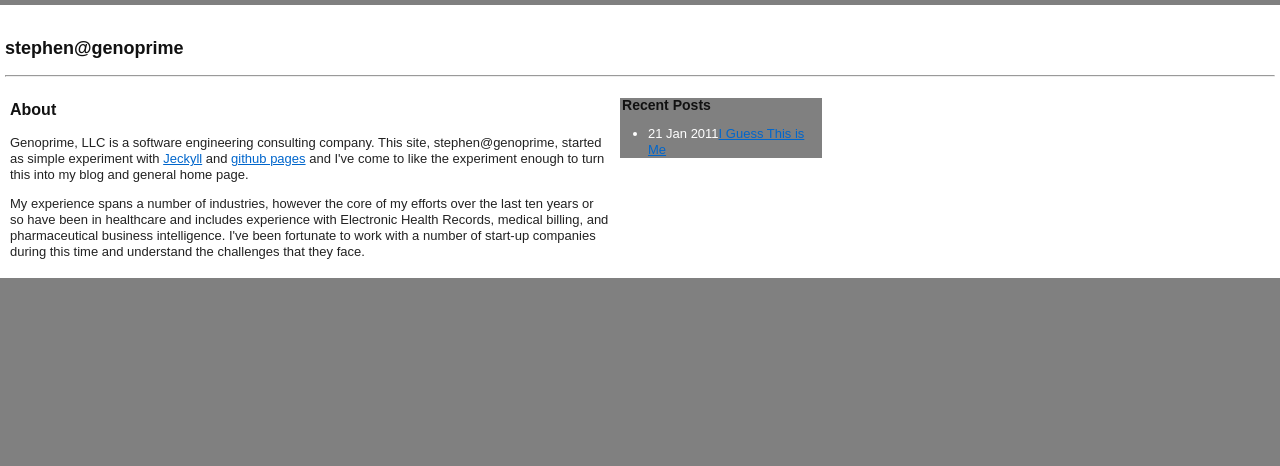
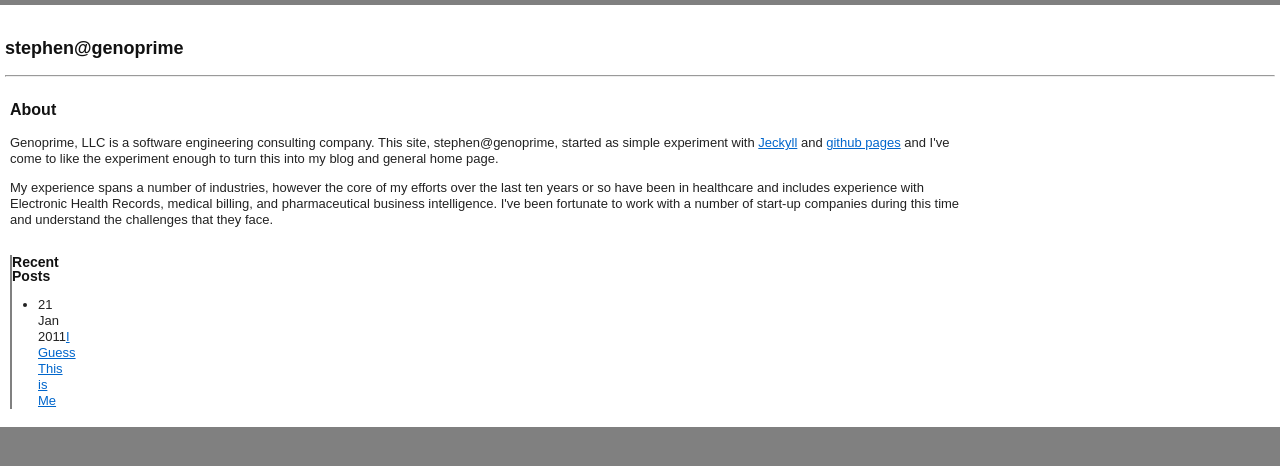
Before and after one commit to spmallette/spmallette.github.com, a Jekyll site: the page built from index.html, in a window 1280 px wide. Shown: the top 466 px of the page. Built offline with Jekyll 4.4.1, drawn with Linux system fonts in a browser that asks for light colours; Markdown is read by kramdown in place of the engine named in the settings.

Commit message:
trying something

```diff
--- a/css/site.css
+++ b/css/site.css
@@ -4,11 +4,9 @@
 #main {
   background-color:white;
   margin:5px;
-  width:600px;
+  width:75%;
 }
 #right {
   margin:5px;
-  width:200px;
-  background-color:gray;
-  color:white;
+  width:25%;
 }
```
